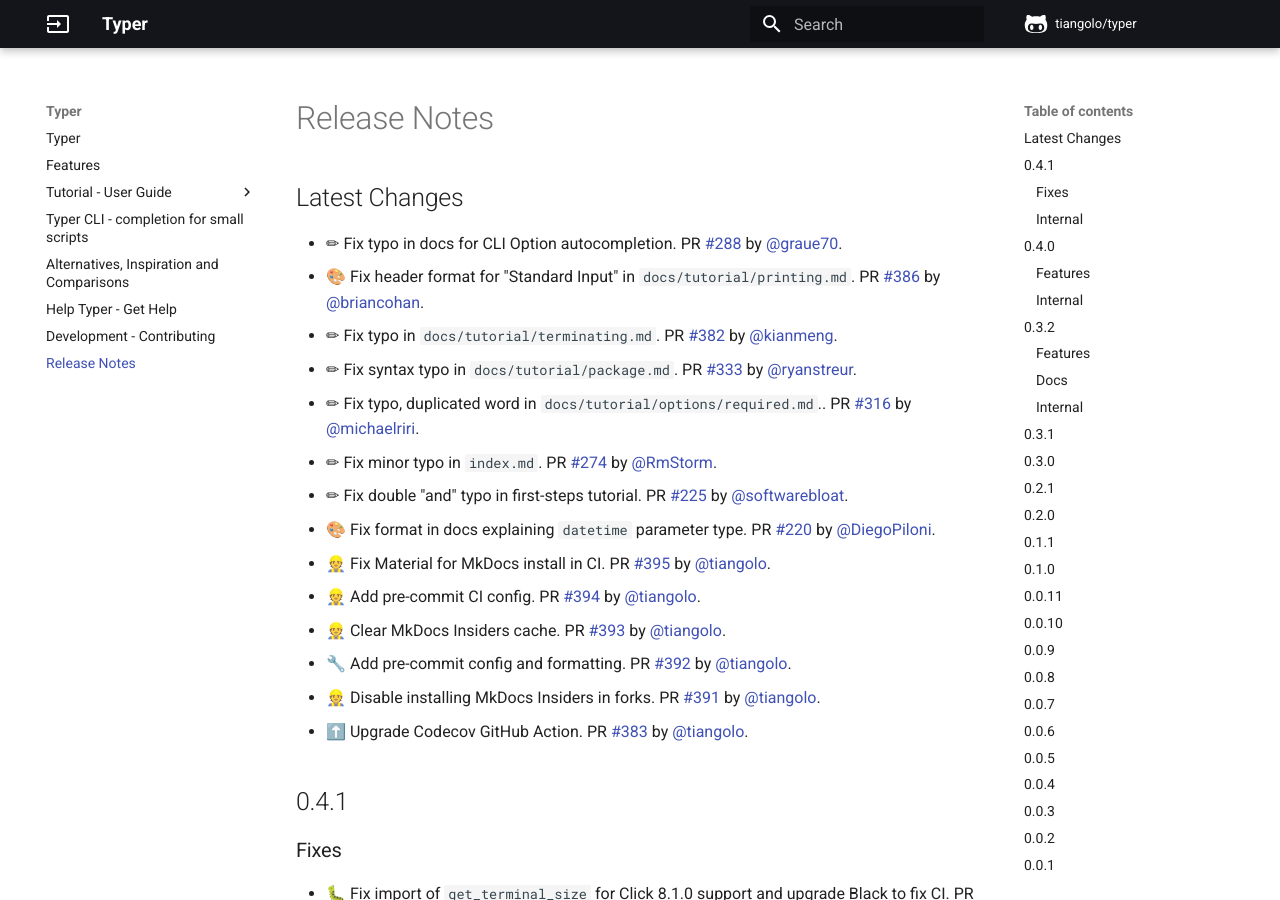
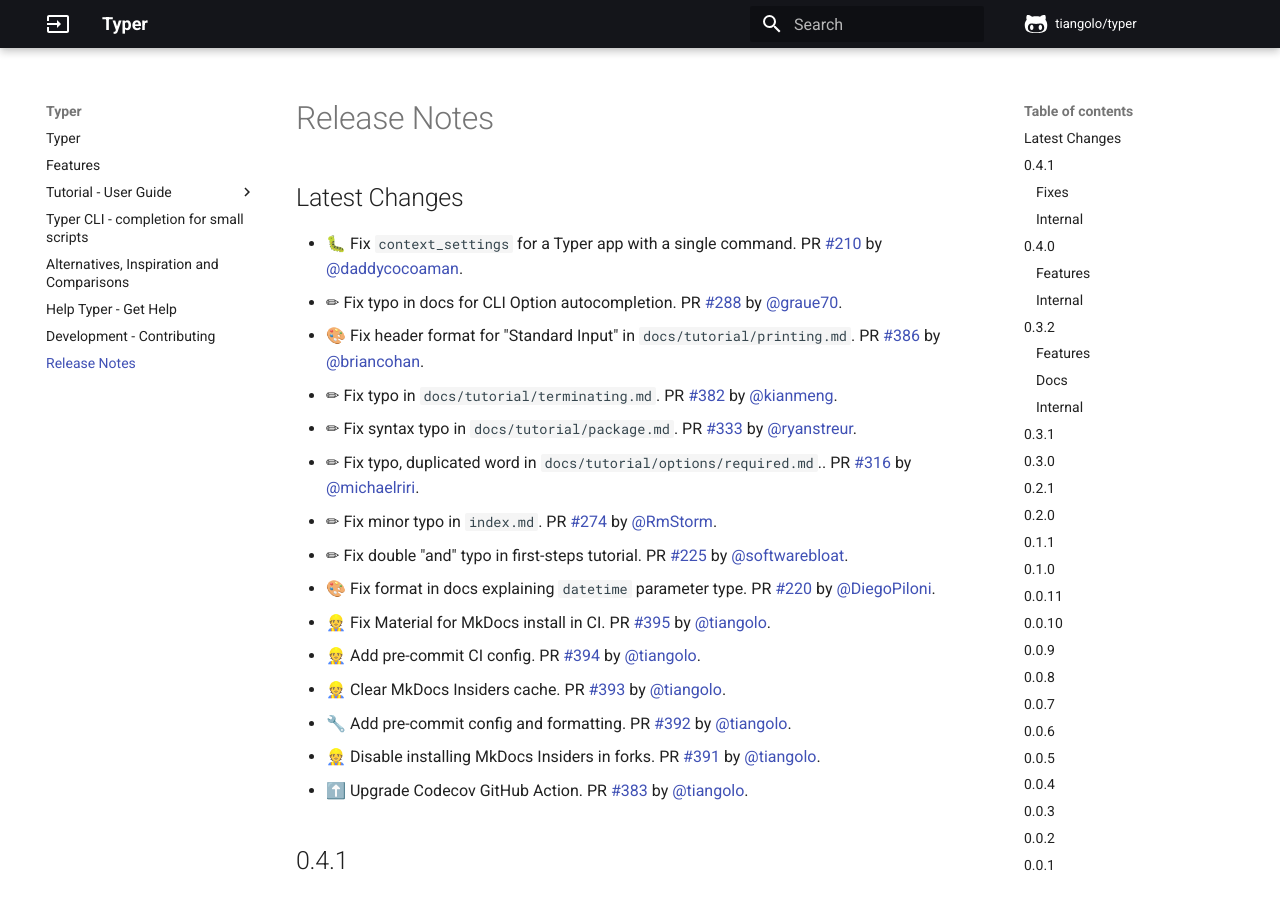
Before and after one commit to RED0731/red_pythonTyper, an MkDocs documentation site: the page built from docs/release-notes.md, in a window 1280 px wide and 900 px high. Built offline with MkDocs 1.6.1 and Material for MkDocs 9.7.7, drawn with Linux system fonts in a browser that asks for light colours; comment, search, counter and statistics services are not loaded.

Commit message:
📝 Update release notes

```diff
--- a/docs/release-notes.md
+++ b/docs/release-notes.md
@@ -1,5 +1,6 @@
 ## Latest Changes
 
+* 🐛 Fix `context_settings` for a Typer app with a single command. PR [#210](https://github.com/tiangolo/typer/pull/210) by [@daddycocoaman](https://github.com/daddycocoaman).
 * ✏ Fix typo in docs for CLI Option autocompletion. PR [#288](https://github.com/tiangolo/typer/pull/288) by [@graue70](https://github.com/graue70).
 * 🎨 Fix header format for "Standard Input" in `docs/tutorial/printing.md`. PR [#386](https://github.com/tiangolo/typer/pull/386) by [@briancohan](https://github.com/briancohan).
 * ✏ Fix typo in `docs/tutorial/terminating.md`. PR [#382](https://github.com/tiangolo/typer/pull/382) by [@kianmeng](https://github.com/kianmeng).
```
